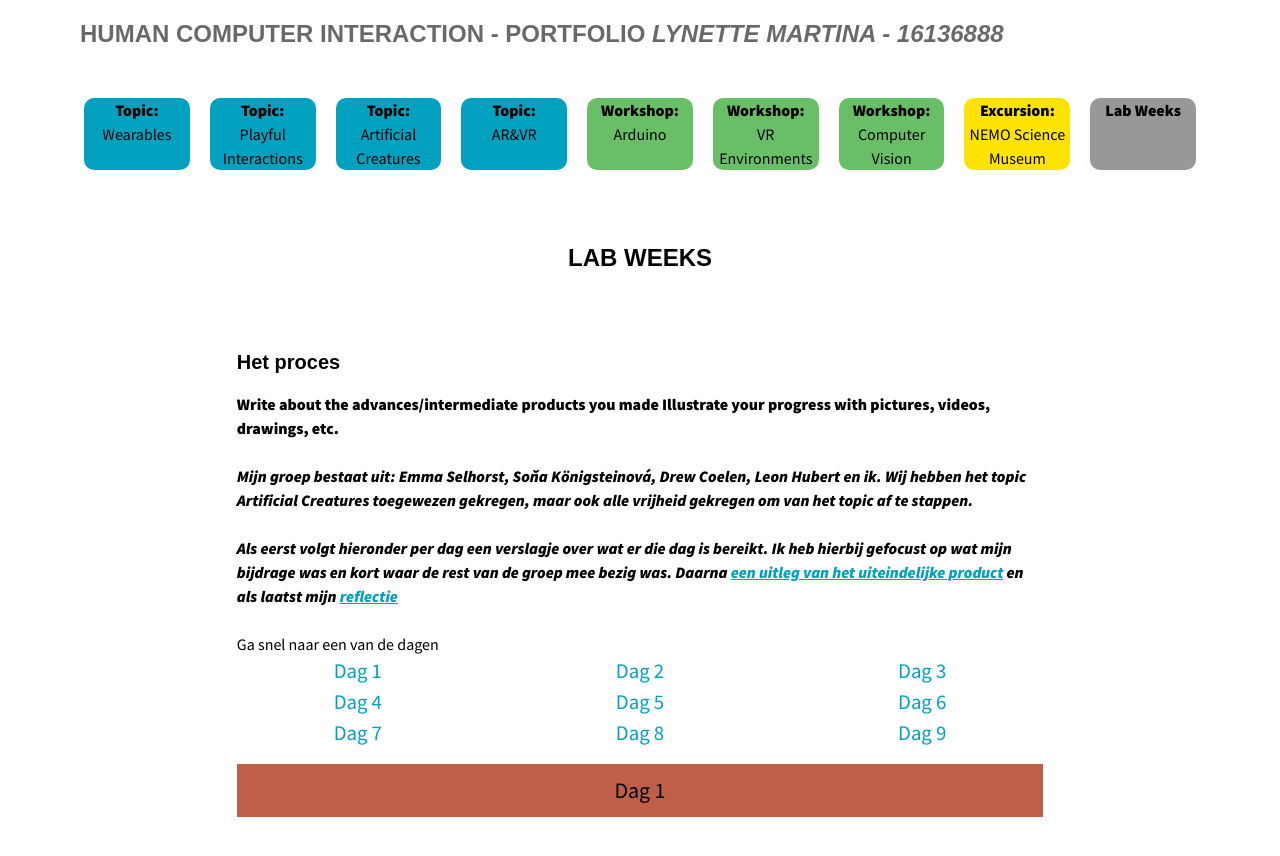
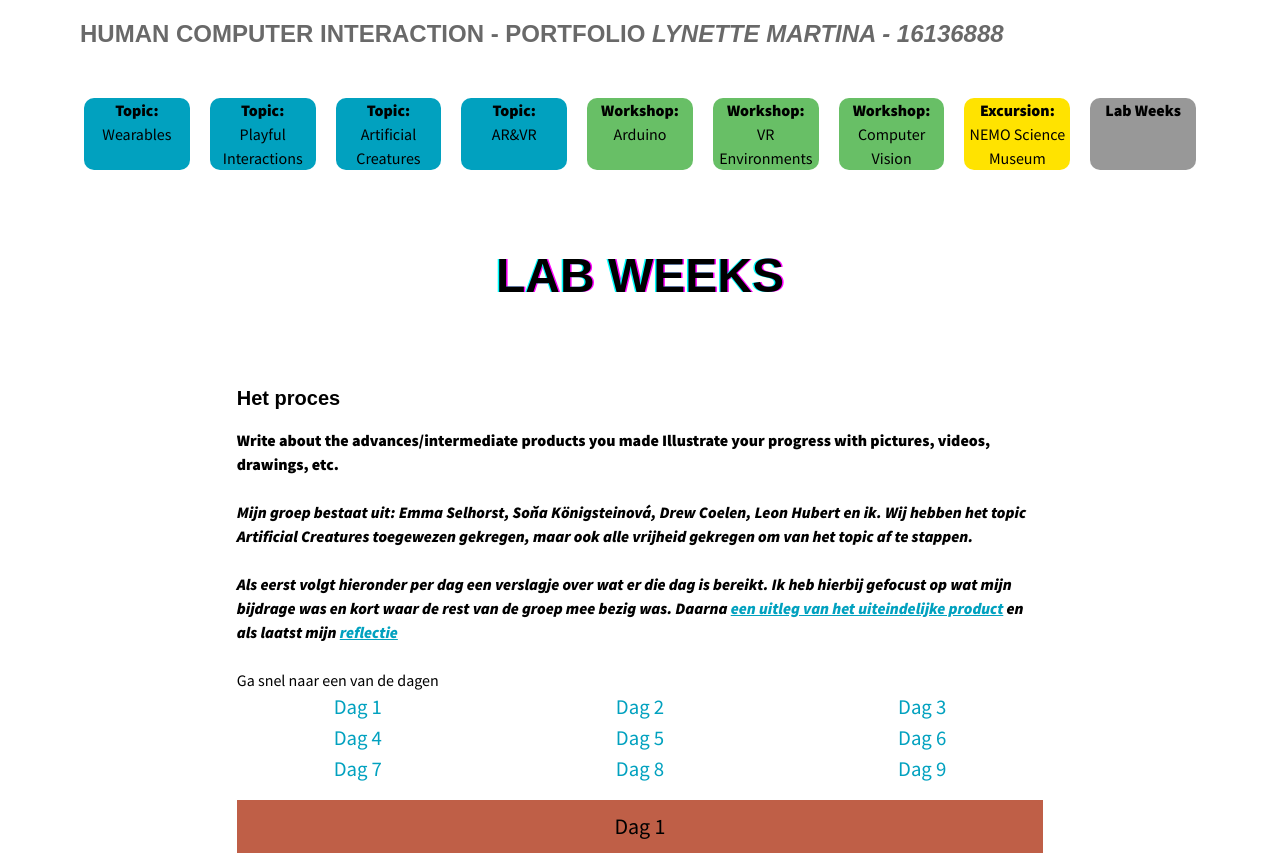
Before and after one commit to LynetteMar/HCI, a plain HTML site: page lab_weeks.html in a window 1280 px wide. Shown: the top 856 px of the page. Drawn offline with Linux system fonts and the light colour scheme; a script that the page names is missing.

Commit message:
Update style.css

```diff
--- a/css/style.css
+++ b/css/style.css
@@ -60,7 +60,6 @@ h3{
     background: none;
     color: #000;
     text-decoration: none;
-    text-shadow:-0.03em 0 0 #00ffff, 0.03em 0 0 #ff00ff;
     transition: .1s ease-in-out;
 }
 
@@ -78,6 +77,11 @@ h3{
     font-size: 130%;
     width: 30%;
     text-align: center;
+}
+
+#labweeks h1{
+    font-size: 300%;
+    text-shadow:-0.03em 0 0 #00ffff, 0.03em 0 0 #ff00ff;
 }
 
 .important{
```
